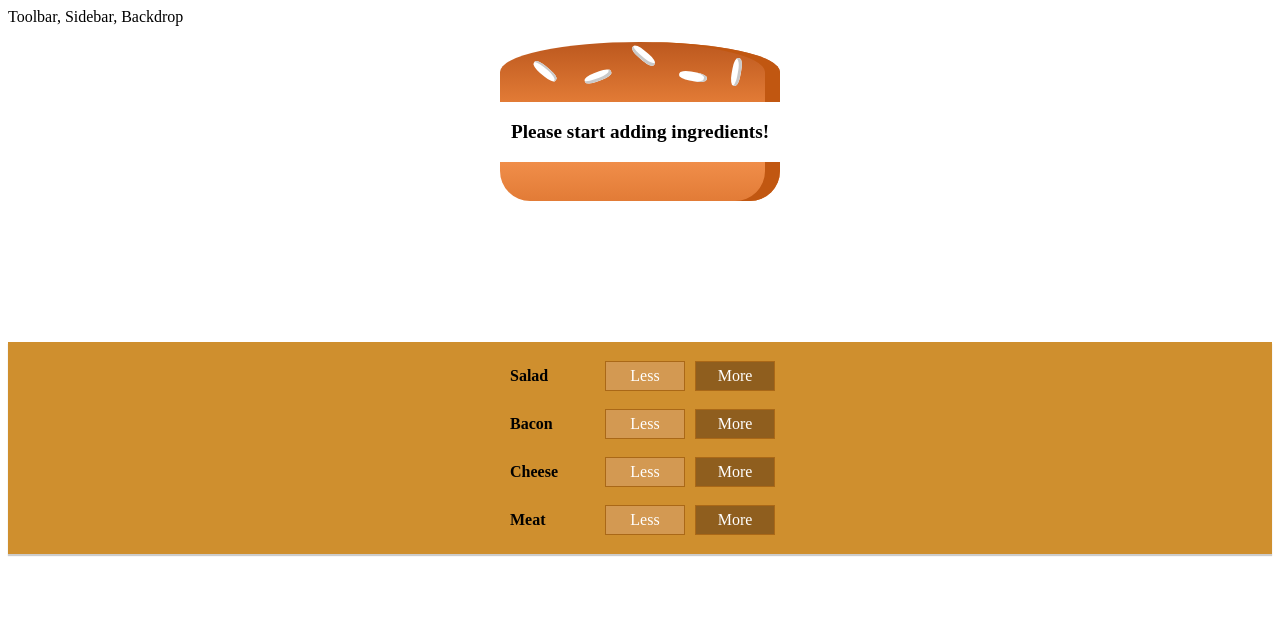
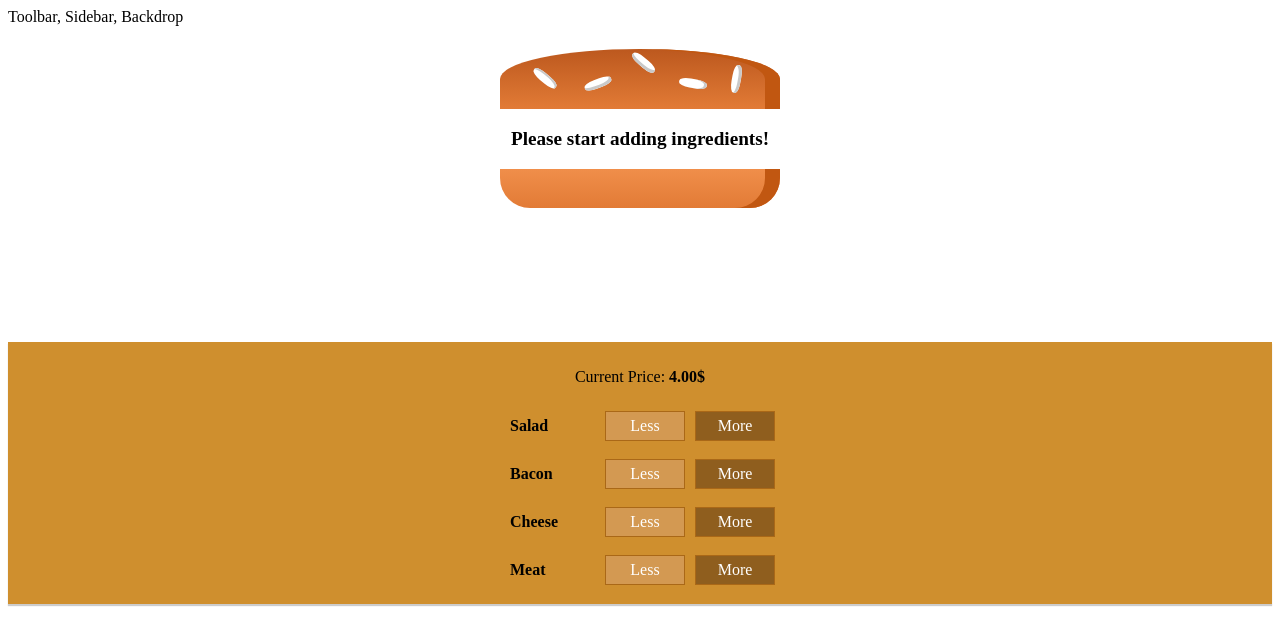
Before and after one commit to BohdanMelvic/Burger-Builder-App, a React (Create React App) app: page / in a window 1280 px wide. Shown: the top 644 px of the page. Built offline with nearby package versions, Linux system fonts and the light colour scheme.

Commit message:
connecting state to BuildControls

```diff
--- a/src/components/Burger/BuildControls/BuildControl/BuildControl.js
+++ b/src/components/Burger/BuildControls/BuildControl/BuildControl.js
@@ -5,8 +5,8 @@ export default function BuildControl(props) {
     return (
         <div className='BuildControl'>
             <div className='Label'>{props.label}</div>
-            <button className='Less'>Less</button>
-            <button className='More'>More</button>
+            <button className='Less' onClick={props.less}>Less</button>
+            <button className='More' onClick={props.add}>More</button>
         </div>
     )
 }
--- a/src/components/Burger/BuildControls/BuildControls.js
+++ b/src/components/Burger/BuildControls/BuildControls.js
@@ -6,18 +6,20 @@ import BuildControl from './BuildControl/BuildControl';
 const controls = [
     {label: 'Salad', type: 'salad'},
     {label: 'Bacon', type: 'bacon'},
-    {label: 'Cheese', type: 'cheeese'},
+    {label: 'Cheese', type: 'cheese'},
     {label: 'Meat', type: 'meat'}
 ]
 
 export default function BuildControls(props) {
     return (
         <div className='BuildControls'>
+            <p>Current Price: <strong>{props.price.toFixed(2)}$</strong></p>
             {controls.map( element =>
                 <BuildControl
                     label={element.label}
-                    type={element.type}
                     key={element.type}
+                    add={() => props.ingredientAdd(element.type)}
+                    less={() => props.ingredientLess(element.type)}
                 />
             )}
         </div>
--- a/src/components/Burger/Burger.scss
+++ b/src/components/Burger/Burger.scss
@@ -2,10 +2,15 @@
     margin: auto;
     width: 100%;
     height: 250px;
-    //overflow: scroll;
+    overflow-y: scroll;
     text-align: center;
     font-weight: 700;
     font-size: 1.2rem;
+
+    &::-webkit-scrollbar {
+        width: 0px;  /* Remove scrollbar space */
+        background: transparent;  /* Optional: just make scrollbar invisible */
+    }
 }
 
 @media (min-width: 1000px) and (min-height: 700px) {
--- a/src/containers/BurgerBuilder/BurgerBuilder.js
+++ b/src/containers/BurgerBuilder/BurgerBuilder.js
@@ -1,7 +1,14 @@
-import React, { Component } from 'react'
-import Auxiliary from '../../hoc/Auxiliary/Auxiliary'
-import Burger from '../../components/Burger/Burger'
-import BuildControls from '../../components/Burger/BuildControls/BuildControls'
+import React, { Component } from 'react';
+import Auxiliary from '../../hoc/Auxiliary/Auxiliary';
+import Burger from '../../components/Burger/Burger';
+import BuildControls from '../../components/Burger/BuildControls/BuildControls';
+
+const ingredientPrices = {
+    salad: 0.5,
+    cheese: 0.4,
+    meat: 1.3,
+    bacon: 0.7
+}
 
 export class BurgerBuilder extends Component {
     constructor(props) {
@@ -13,15 +20,57 @@ export class BurgerBuilder extends Component {
                  bacon: 0,
                  cheese: 0,
                  meat: 0
-             }
+             },
+             totalPrice: 4
         }
+    }
+
+    addIngredientHandler = (type) => {
+        const oldCount = this.state.ingredients[type];
+        const updateCounted = oldCount + 1;
+        const updateIngredients = {
+            ...this.state.ingredients
+        };
+        updateIngredients[type] = updateCounted;
+
+        const priceAddition = ingredientPrices[type];
+        const oldPrice = this.state.totalPrice;
+
+        this.setState({
+            ingredients: updateIngredients,
+            totalPrice: oldPrice + priceAddition
+        });
+    }
+
+    removeIngredientHandler = (type) => {
+        const oldCount = this.state.ingredients[type];
+        if (oldCount - 1 >= 0) {
+            const updateCounted = oldCount - 1;
+            const updateIngredients = {
+                ...this.state.ingredients
+            };
+            updateIngredients[type] = updateCounted;
+
+            const priceAddition = ingredientPrices[type];
+            const oldPrice = this.state.totalPrice;
+
+            this.setState({
+                ingredients: updateIngredients,
+                totalPrice: oldPrice - priceAddition
+            });
+        }
+
     }
 
     render() {
         return (
             <Auxiliary>
                 <Burger ingredients={this.state.ingredients}/>
-                <BuildControls />
+                <BuildControls
+                    ingredientAdd={this.addIngredientHandler}
+                    ingredientLess={this.removeIngredientHandler}
+                    price={this.state.totalPrice}
+                />
             </Auxiliary>
         )
     }
```
